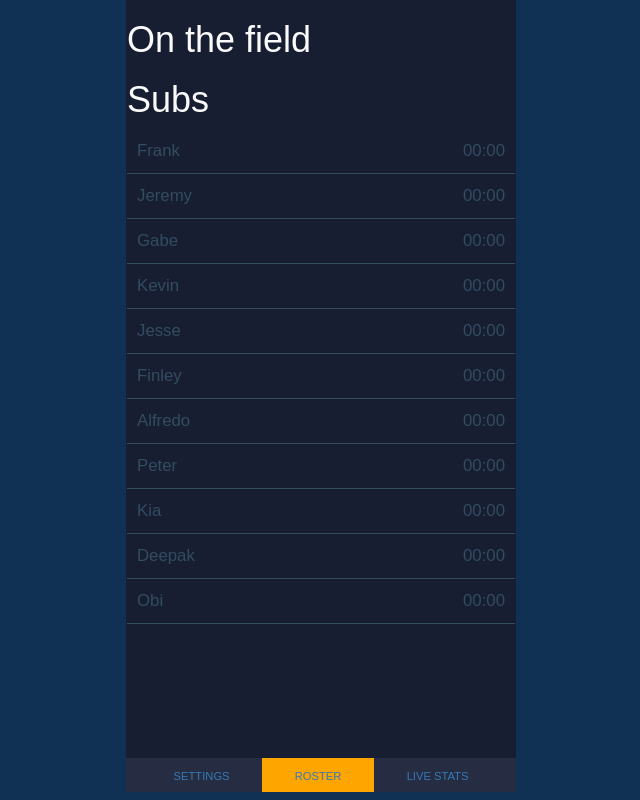
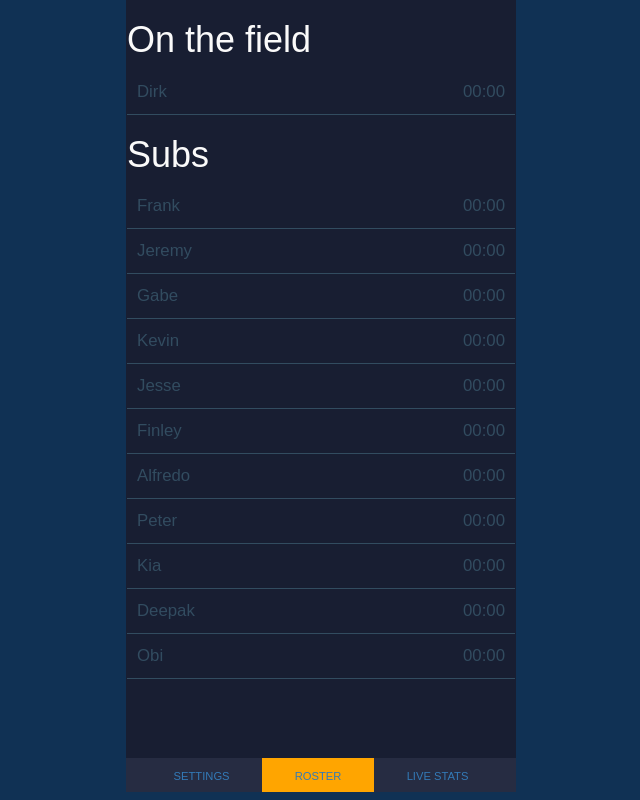
Before and after one commit to hauserf/bfc-live, a React (Create React App) app: page /roster in a window 1280 px wide. Shown: the whole page, without its empty margins (319-959 px from the left). Built offline with nearby package versions, Linux system fonts and the light colour scheme.

Commit message:
refactored roster.js

```diff
--- a/src/bfc-live.js
+++ b/src/bfc-live.js
@@ -83,7 +83,7 @@ export default class BFCLive extends Component {
   }
 
   fastForward(e){
-    var currentTime = this.state.timeLive
+    var currentTime = this.state.timeLive;
     this.setState({timeLive: currentTime + 480})
   }
 
@@ -150,7 +150,7 @@ export default class BFCLive extends Component {
               onOff={this.startStopMatch.bind(this)}
               // snap={this.snapGoals.bind(this)}
               currentButtonState={this.state.currentButtonState}
-              plusMinutes={this.fastForward.bind(this)}
+              fastForward={this.fastForward.bind(this)}
             />
             <div className="highlights-container">
               <div className="highlights-intro">
--- a/src/components/roster.js
+++ b/src/components/roster.js
@@ -7,51 +7,88 @@ export default class Roster extends Component {
   constructor(){
     super(...arguments);
     this.state = {
-      playersOnField: [],
-      playersPlaying: [],
+      // playersOnField: [],
+      playersPlaying: [{firstName: "Dirk"}],
       roster: PlayerStats,
     }
   }
 
   togglePlayer(id) {
-
-    this.state.roster[id].playerActive === true
+    console.log(id);
+    const playersPlaying = this.state.playersPlaying;
+    const playerStats = PlayerStats[id]
+    // this.PlayerStats[id].id === playersPlaying[id].id
+    // this.subPlayerOut(id)
+    PlayerStats.some((id) => { return PlayerStats[id].id === playersPlaying[id].id })
     ? this.subPlayerOut(id)
     : this.subPlayerIn(id)
   }
 
 
-  subPlayerIn(id){
+
+
+  // subPlayerIn(id){
+  //   const roster = this.state.roster;
+  //   roster[id].playerActive = true;
+  //   const playerToMove = this.state.roster.splice(id, 1);
+  //   this.setState({ roster });
+  //
+  //   const playersPlaying = this.state.playersPlaying;
+  //   const playersOnField = playersPlaying.concat(playerToMove);
+  //   this.setState({ playersPlaying: playersOnField });
+  // }
+
+  subPlayerIn(id) {
     const roster = this.state.roster;
     roster[id].playerActive = true;
-    const playerToMove = this.state.roster.splice(id, 1);
-    this.setState({ roster });
+    const rosterUpdated = [
+      ...roster.slice(0, id),
+      ...roster.slice(id + 1)
+    ];
 
     const playersPlaying = this.state.playersPlaying;
-    const playersOnField = playersPlaying.concat(playerToMove);
-    this.setState({ playersPlaying: playersOnField });
+    const playersPlayingUpdated = [
+      ...playersPlaying,
+      roster[id]
+    ]
 
-
+    this.setState({ roster: rosterUpdated });
+    this.setState({ playersPlaying: playersPlayingUpdated });
   }
 
-  subPlayerOut(id) {
-    const playersPlaying = this.state.playersPlaying;
-    const playerToMove = playersPlaying.splice(id, 1);
-    this.setState({ playersPlaying });
+  // subPlayerOut(id) {
+  //   const playersPlaying = this.state.playersPlaying;
+  //   const playerToMove = playersPlaying.splice(id, 1);
+  //   this.setState({ playersPlaying });
+  //
+  //   const roster = this.state.roster;
+  //   roster[id].playerActive = false;
+  //   const rosterList = roster.concat(playerToMove);
+  //   this.setState({ roster: rosterList });
+  //   }
 
-    const roster = this.state.roster;
-    roster[id].playerActive = false;
-    const rosterList = roster.concat(playerToMove);
-    this.setState({ roster: rosterList });
+    subPlayerOut(id) {
+      const playersPlaying = this.state.playersPlaying;
+      const playersPlayingUpdated = [
+      ...playersPlaying.slice(0, id),
+      ...playersPlaying.slice(id+1)
+      ];
 
+      const roster = this.state.roster;
+      const rosterUpdated = [
+        ...roster,
+        playersPlaying[id]
+      ]
+      this.setState({ playersPlaying: playersPlayingUpdated })
+      this.setState({ roster: rosterUpdated });
     }
-
 
 
 
   render(){
     // map/list players from data/player.stats.js in "Subs"
-    const rosterList = PlayerStats.map((player, id)  =>
+    const roster = this.state.roster
+    const rosterList = roster.map((player, id)  =>
         <Player
           name={player.firstName}
           key={id}
@@ -61,7 +98,7 @@ export default class Roster extends Component {
 
       // map/list players in "On the field" (as in currently playing)
       const playersPlaying = this.state.playersPlaying;
-      const playersOnField = playersPlaying.map((player, id)  =>
+      const playersPlayingList = playersPlaying.map((player, id)  =>
           <Player
             name={player.firstName}
             key={id}
@@ -77,7 +114,7 @@ export default class Roster extends Component {
           <div className="col-sm-4 bfc-live">
             <div>
               <h1>On the field</h1>
-              {playersOnField}
+              {playersPlayingList}
               <h1>Subs</h1>
               {rosterList}
             </div>
--- a/src/components/timer.js
+++ b/src/components/timer.js
@@ -5,15 +5,17 @@ import {TimerEvents} from '../data/timer-events'
 export default class Timer extends Component {
 
   fastForward(e){
-    this.props.plusMinutes();
+    this.props.fastForward();
   }
 
   handleClicker(e){
     this.props.onOff();
   }
+
   snapShot(e){
     this.props.snap();
   }
+
   render() {
     const buttonName = TimerEvents[this.props.currentButtonState].btnName
     return (
@@ -23,7 +25,12 @@ export default class Timer extends Component {
         ?
         <div>
           <button className="start-stop" onClick={this.handleClicker.bind(this)}>{buttonName}</button>
-          <button className="fwd-bwd" onClick={this.fastForward.bind(this)}>+8</button>
+          <button
+            className="fwd-bwd"
+            id="buttonPlusEight"
+            onClick={this.fastForward.bind(this)}>
+            +8
+          </button>
         </div>
         : <div className="game-ended text-danger">Game ended</div>}
 
```
